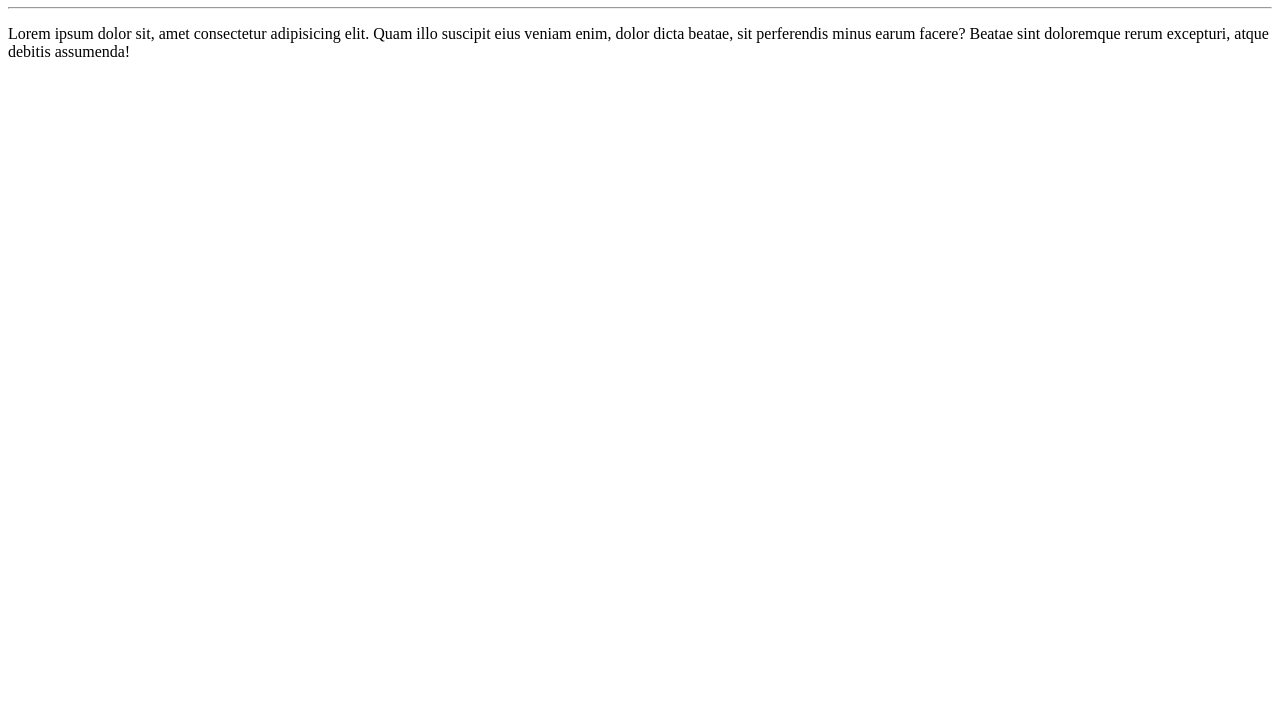
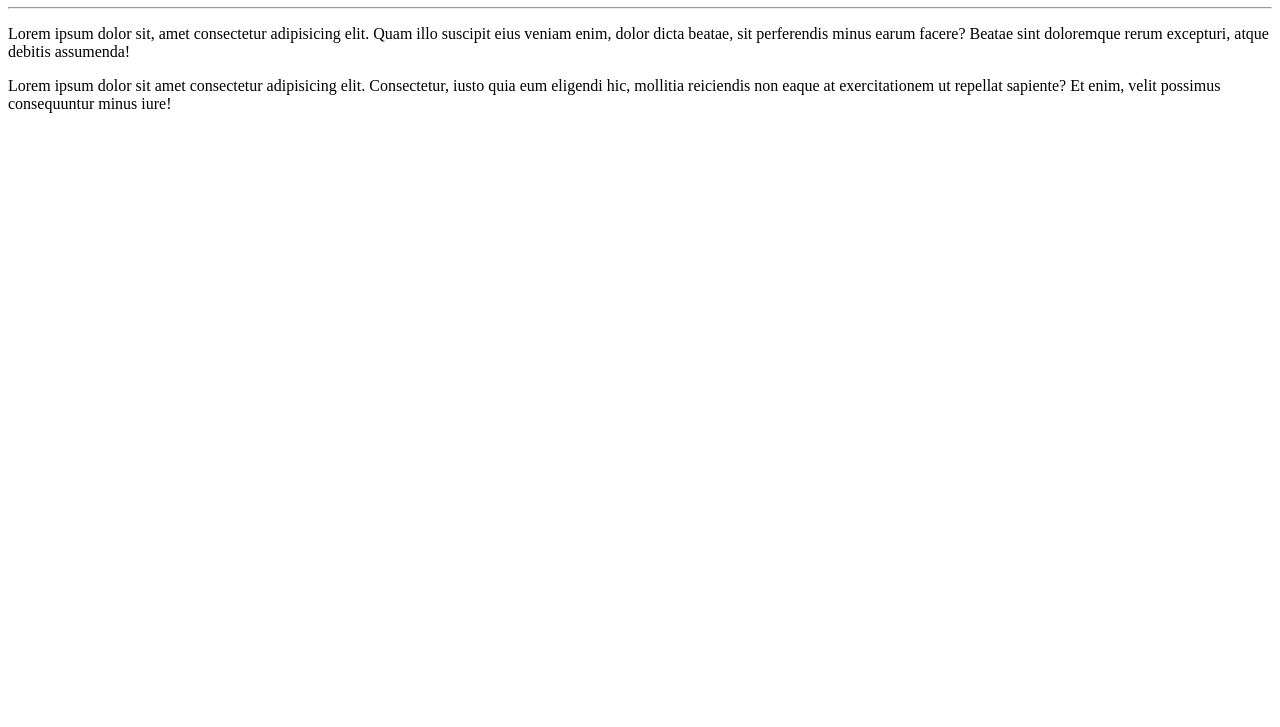
Before and after one commit to gabrielsmagalhaes/Ola-Mundo, a plain HTML site: page site_exemplo/index.html in a window 1280 px wide. Shown: the part 73-800 px from the top of the page. Drawn offline with Linux system fonts and the light colour scheme.

Commit message:
Adicionei um parágrafo

```diff
--- a/site_exemplo/index.html
+++ b/site_exemplo/index.html
@@ -9,5 +9,6 @@
     <h1>Olá, Mundo!</h1>
     <hr>
     <p>Lorem ipsum dolor sit, amet consectetur adipisicing elit. Quam illo suscipit eius veniam enim, dolor dicta beatae, sit perferendis minus earum facere? Beatae sint doloremque rerum excepturi, atque debitis assumenda!</p>
+    <p>Lorem ipsum dolor sit amet consectetur adipisicing elit. Consectetur, iusto quia eum eligendi hic, mollitia reiciendis non eaque at exercitationem ut repellat sapiente? Et enim, velit possimus consequuntur minus iure!</p>
 </body>
 </html>
```
